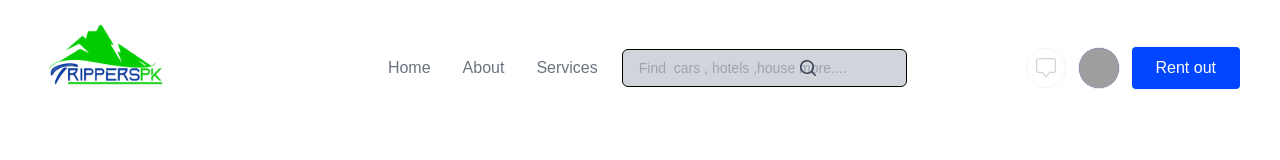
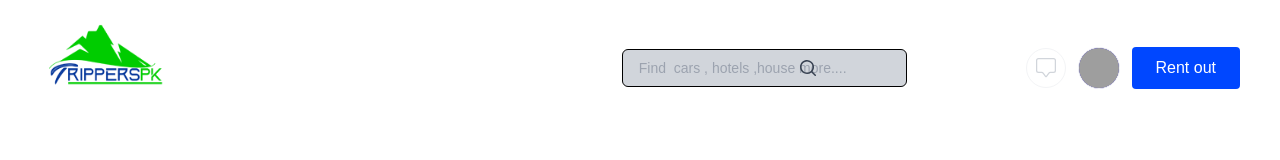
Before and after one commit to imran-baitham/tripperspk, a Next.js app: page /form in a window 1280 px wide. Shown: the top 160 px of the page. Built offline with nearby package versions, Linux system fonts and the light colour scheme; grey boxes are pictures that could not be loaded.

Commit message:
header-apdate

```diff
--- a/components/header/header.js
+++ b/components/header/header.js
@@ -36,7 +36,7 @@ function Header() {
         <a href="#">
           <span className="font-bold text-2xl">
             <Link href={"/"}>
-              <Image src={img} height={80} width={130} />
+              <Image src={img} height={80} width={130} alt="image" />
             </Link>
           </span>
         </a>
@@ -46,7 +46,7 @@ function Header() {
               <a
                 key={link.name}
                 href={link.href}
-                className="text-base font-medium text-black cursor-pointer text-gray-500"
+                className="text-base  font-medium text-white cursor-pointer text-gray-500"
               >
                 {link.name}
               </a>
```
